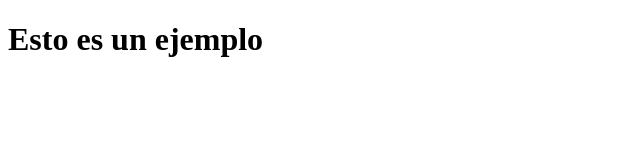
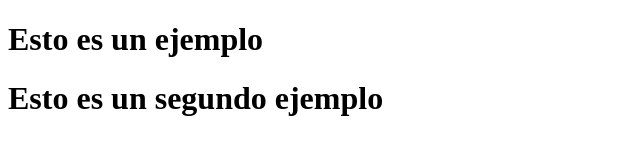
Before and after one commit to YairTavizon/proyecto4, a plain HTML site: page index.html in a window 1280 px wide. Shown: the whole page, without its empty margins (0-640 px from the left). Drawn offline with Linux system fonts and the light colour scheme.

Commit message:
Tercer commit

```diff
--- a/index.html
+++ b/index.html
@@ -8,5 +8,6 @@
 </head>
 <body>
     <h1>Esto es un ejemplo</h1>
+    <h1>Esto es un segundo ejemplo</h1>
 </body>
 </html>
```
